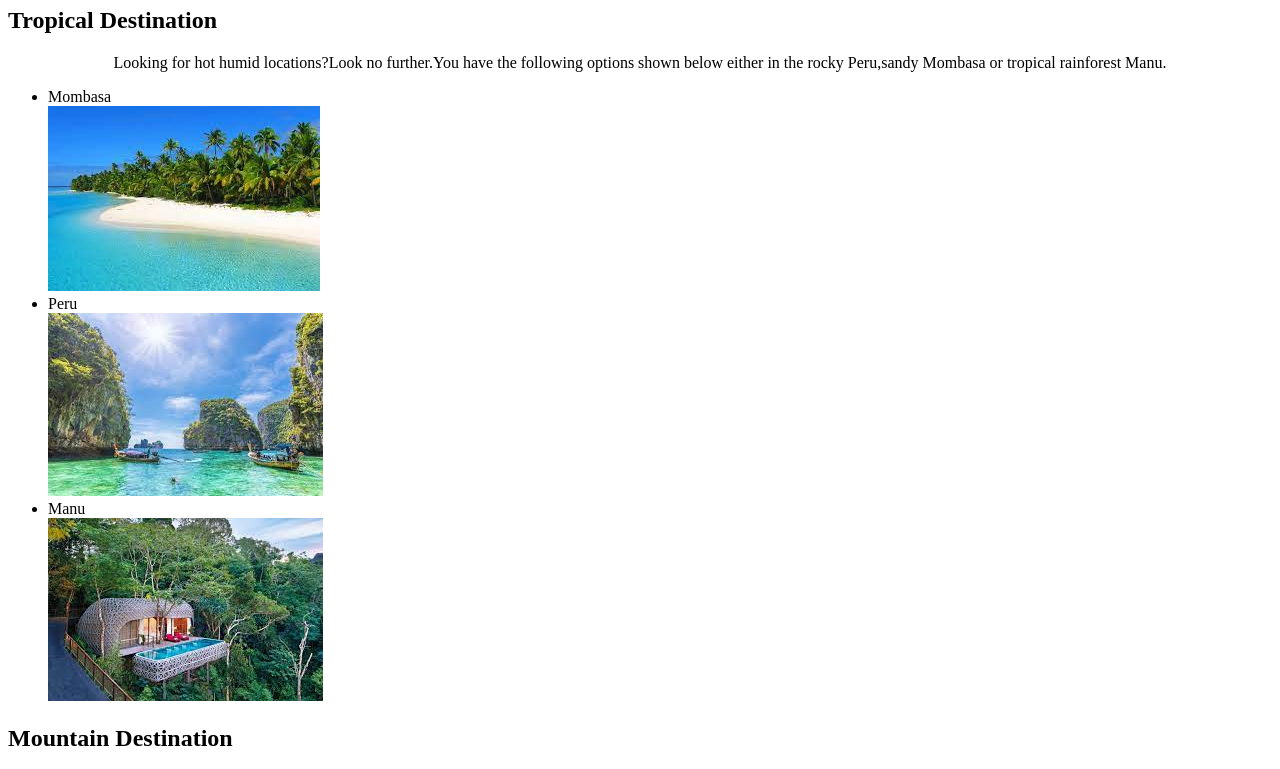
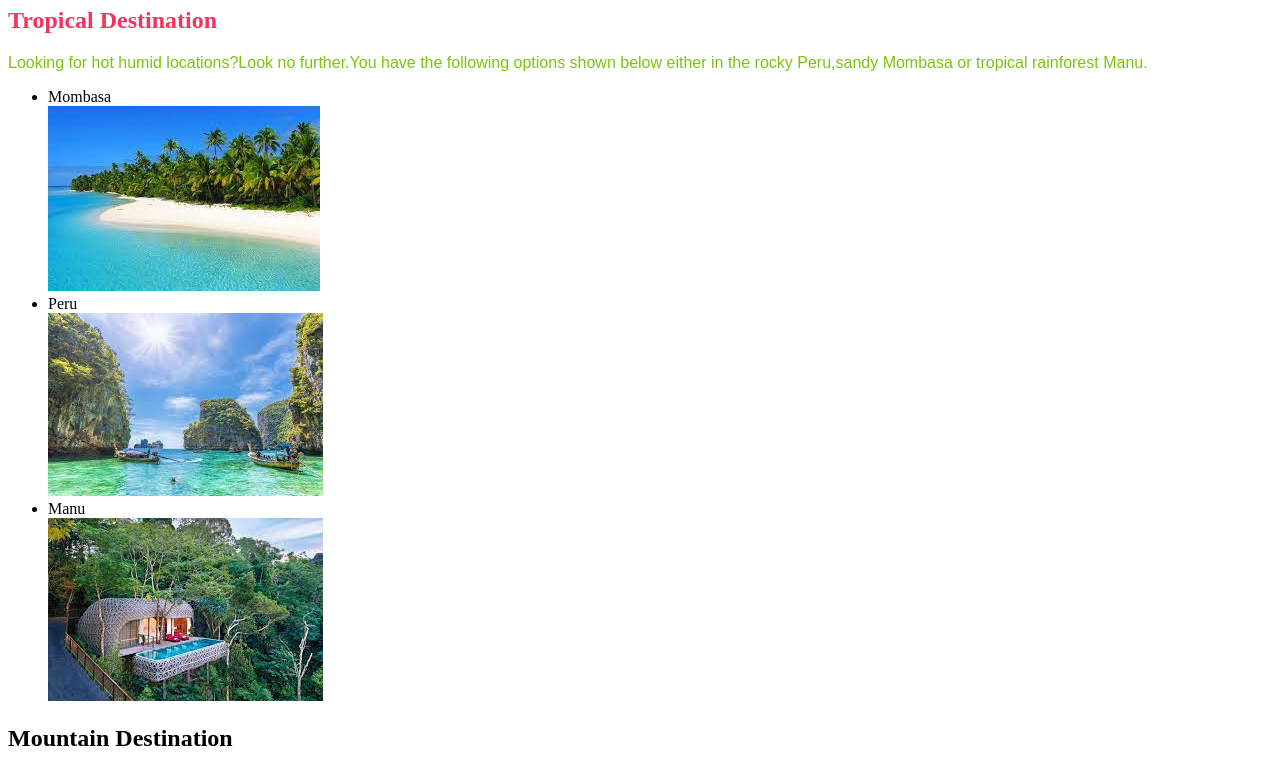
Before and after one commit to lilianwangechi/HappyTrailsTravelAgency-, a plain HTML site: page index.html in a window 1280 px wide. Shown: the part 73-842 px from the top of the page. Drawn offline with Linux system fonts and the light colour scheme.

Commit message:
add css styling to tropical destination

```diff
--- a/css/styles.css
+++ b/css/styles.css
@@ -0,0 +1,8 @@
+.Tropical {
+  color: #f7325e;
+  font font-family:fantasy f;
+}
+p.Tropical {
+  color: #7dc410;
+  font-family: fantasy;
+}
--- a/index.html
+++ b/index.html
@@ -2,11 +2,12 @@
 <html lang="en">
 <head>
   <title>Document</title>
+  <link href="css/styles.css" rel="stylesheet" type="text/css">
   <h1>Happy Trails Travel Agency</h1>
 </head>
 <body>
-  <h2>Tropical Destination</h2>
-  <p><center>Looking for hot humid locations?Look no further.You have the following options shown below either in the rocky Peru,sandy Mombasa or tropical rainforest Manu.</center></p>
+  <h2 class="Tropical">Tropical Destination</h2>
+  <p  class="Tropical">Looking for hot humid locations?Look no further.You have the following options shown below either in the rocky Peru,sandy Mombasa or tropical rainforest Manu.</center></p>
     <ul>
       <li>Mombasa</li>
       <img src="images/mombasa.jpg" alt="sandy mombasa">
```
